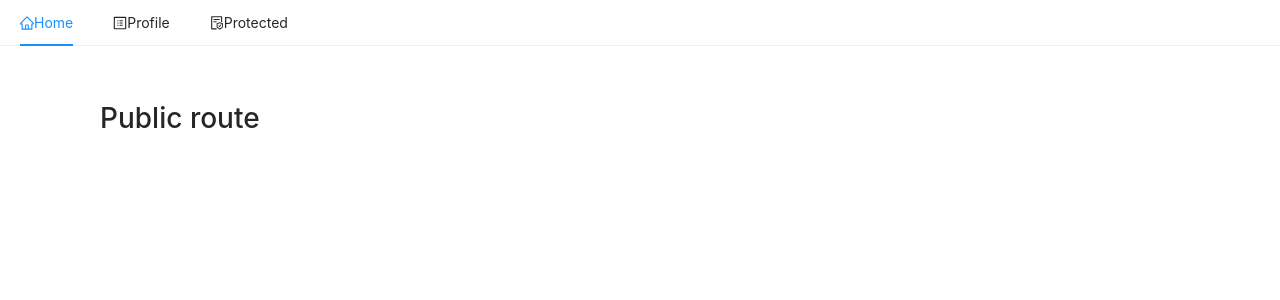
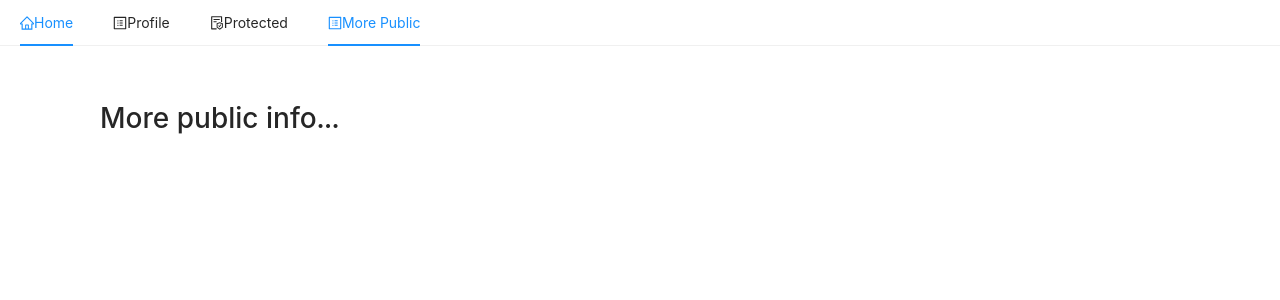
Before and after one commit to kkretschmerhensley/basic-authentication, a React (Create React App) app: page /#/morepublic in a window 1280 px wide. Shown: the top 300 px of the page. Built offline with nearby package versions, Linux system fonts and the light colour scheme; no server answers; what @aws-amplify/ui-react, aws-amplify would draw is missing.

Commit message:
Added a new public component
got it working!

```diff
--- /dev/null
+++ b/src/MorePublic.js
@@ -0,0 +1,12 @@
+import React from 'react';
+import Container from './Container';
+
+const More = () => {
+  return (
+    <Container>
+      <h1>More public info...</h1>
+    </Container>
+  );
+}
+
+export default More;
--- a/src/Nav.js
+++ b/src/Nav.js
@@ -19,7 +19,7 @@ const Nav = ({current}) => {
 
         <Menu.Item key='profile'>
           <Link to='/profile'>
-          <ProfileOutlined />Profile
+            <ProfileOutlined />Profile
           </Link>
         </Menu.Item>
 
@@ -28,6 +28,12 @@ const Nav = ({current}) => {
             <FileProtectOutlined />Protected
           </Link>
         </Menu.Item>
+
+        <Menu.Item key="morepublic">
+          <Link to='/morepublic'>
+            <ProfileOutlined />More Public
+          </Link>
+        </Menu.Item>
       </Menu>
     </div>
   );
--- a/src/Router.js
+++ b/src/Router.js
@@ -5,6 +5,7 @@ import Nav from './Nav';
 import Public from './Public';
 import Profile from './Profile';
 import Protected from './Protected';
+import More from './MorePublic';
 
 const Router = () => {
   const [current, setCurrent] = useState('home');
@@ -29,6 +30,7 @@ const Router = () => {
         <Route exact path="/" component={Public}/>
         <Route exact path="/protected" component={Protected} />
         <Route exact path="/profile" component={Profile}/>
+        <Route exact path="/morepublic" component={More}/>
         <Route component={Public}/>
       </Switch>
     </HashRouter>
```
